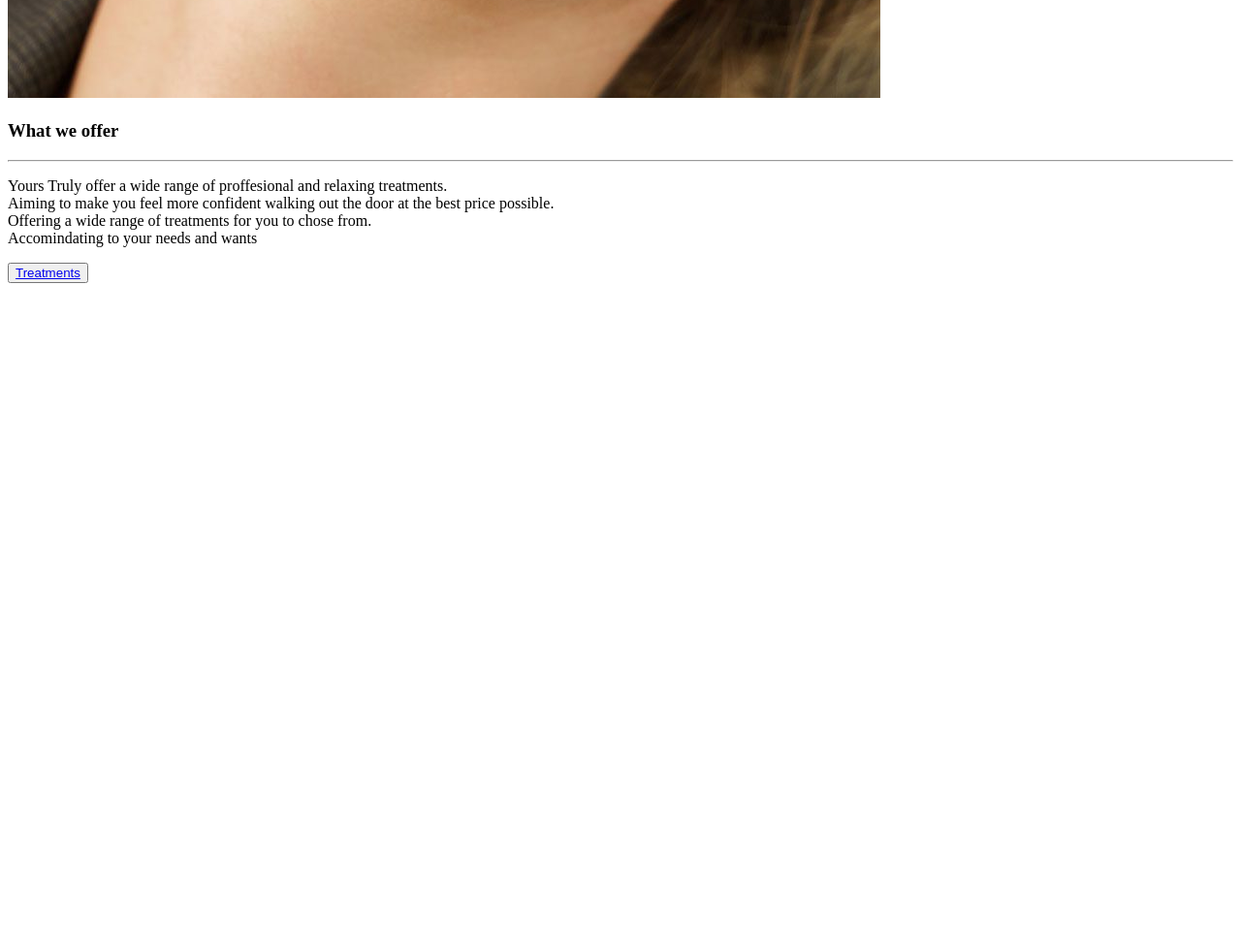
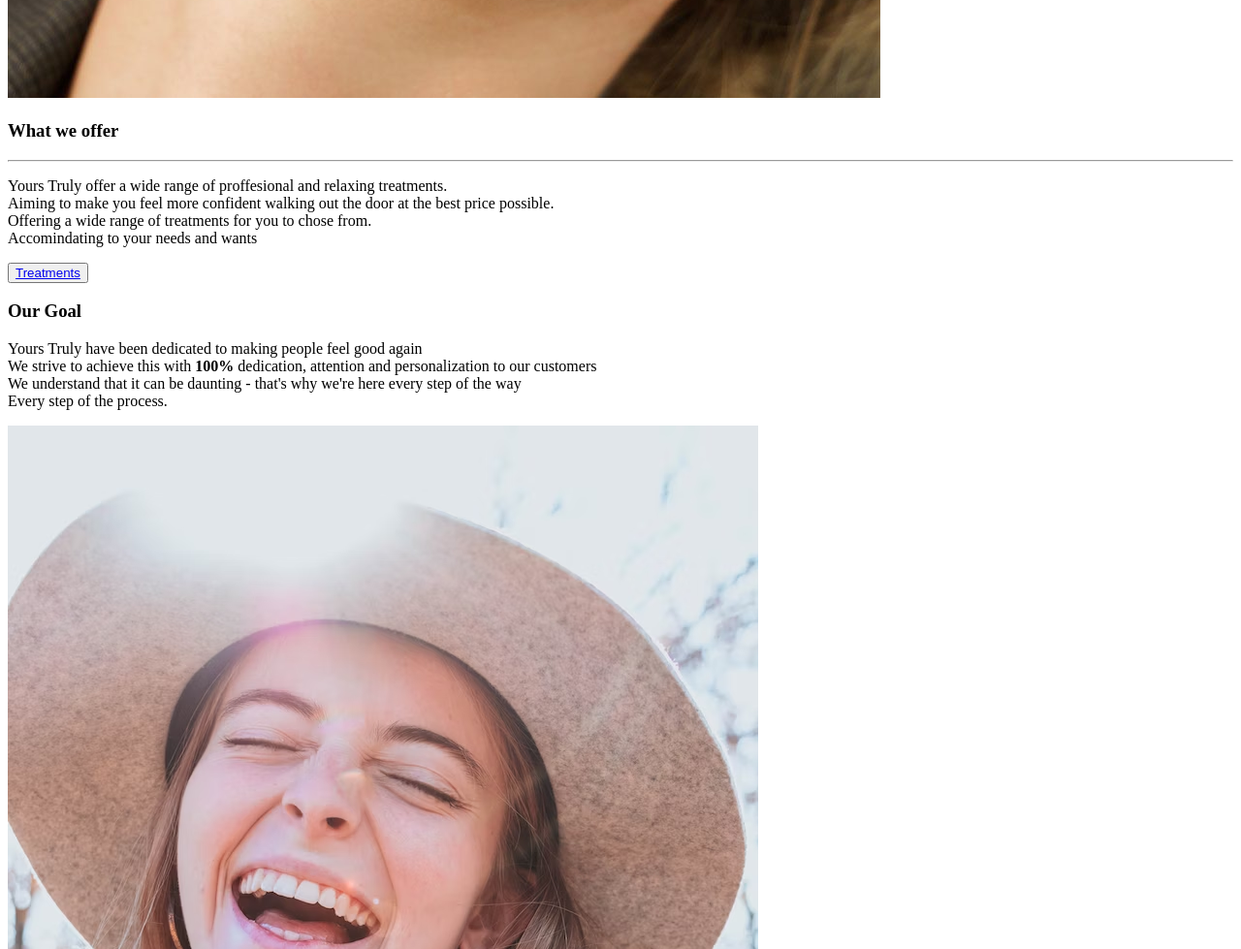
Before and after one commit to Cmorgan21/Yours-Truly, a plain HTML site: page index.html in a window 1280 px wide. Shown: the part 6561-7540 px from the top of the page at 97% size. Before the commit the page ends 6861 px from the top, so only its background shows below. Drawn offline with Linux system fonts and the light colour scheme.

Commit message:
add our goal section content

```diff
--- a/index.html
+++ b/index.html
@@ -70,7 +70,8 @@
                 <hr>
                 <p>Yours Truly offer a wide range of proffesional and relaxing treatments. <br>Aiming to make you feel more
                     confident walking out the door at the best price possible.<br>Offering a wide range of treatments for you to
-                    chose from. <br>Accomindating to your needs and wants</p>
+                    chose from. <br>Accomindating to your needs and wants
+                </p>
             </div>
             <div class="s2-button-container">
                 <button><a href="./treatments.html" target="_blank">Treatments</a></button>
@@ -78,7 +79,20 @@
         </section>
 
         <section id="section-three-index">
-
+            <div class="s3-text-container">
+                <h3>Our Goal</h3>
+                <p>Yours Truly have been dedicated to making people feel good again
+                    <br>We strive to achieve this with <strong>100%</strong> dedication, attention and personalization to our
+                    customers
+                    <br>We understand that it can be daunting - that's why we're here every step of the way
+                    <br>Every step of the process.
+                </p>
+            </div>
+            <div class="s3-photo-button-container">
+                <div class="s3-photo-container">
+                    <img src="./assets/images/index.html-photos/girl-smiling.avif" alt="girl smiling outside">
+                </div>
+            </div>
         </section>
 
         <section id="section-four-index">
```
